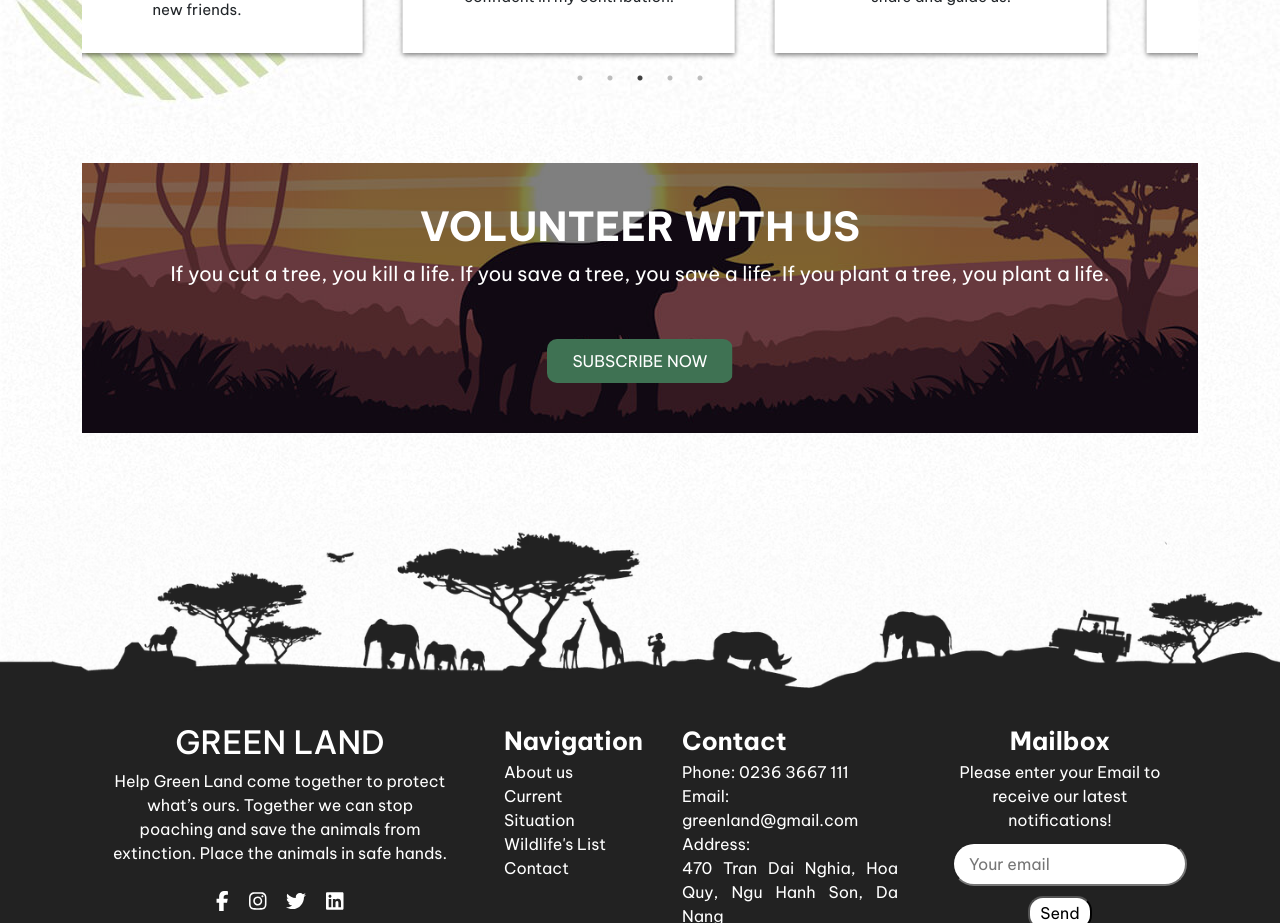
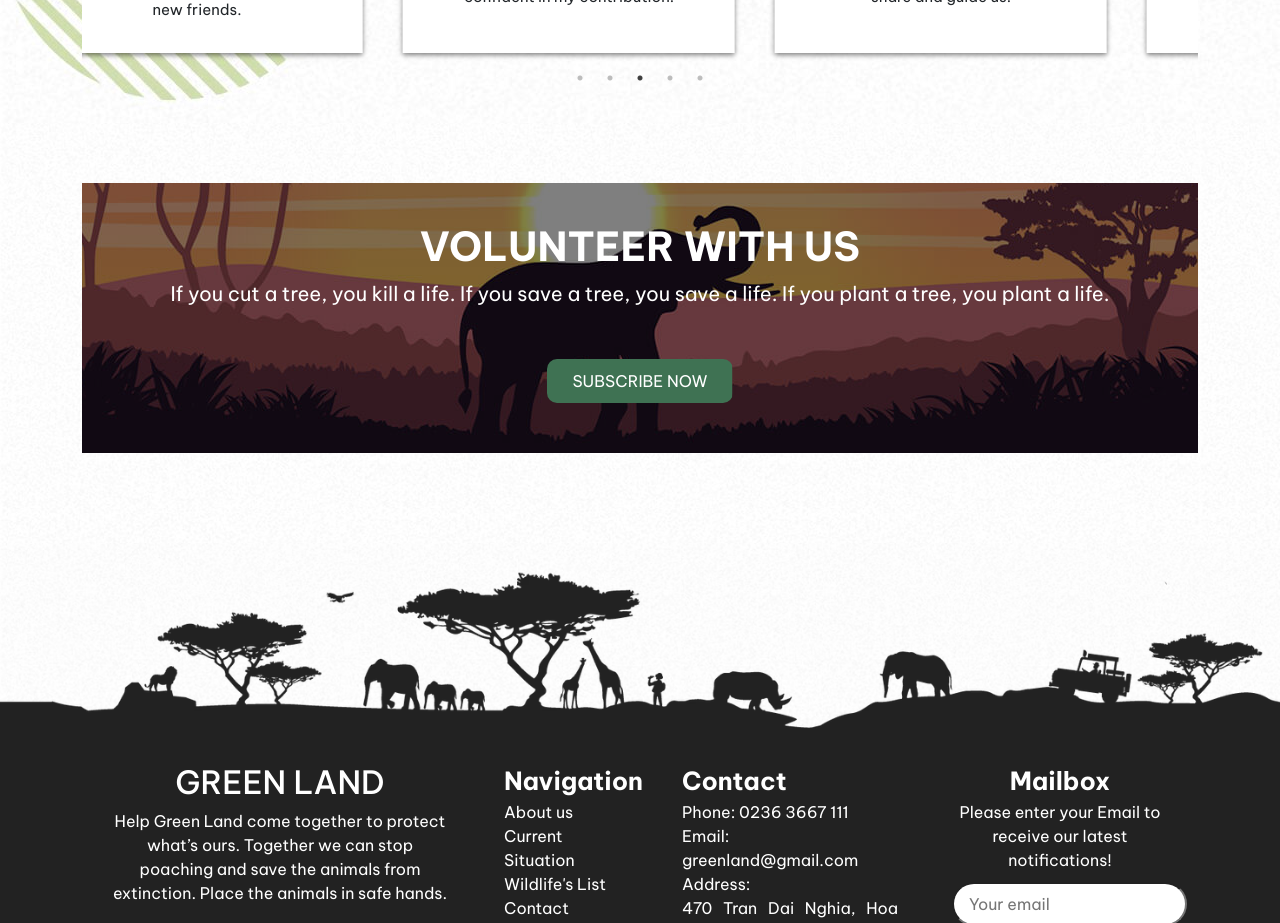
Before and after one commit to karri261/Green-Land, a React (Create React App) app: page / in a window 1280 px wide. Shown: the part 4300-5223 px from the top of the page. Built offline with nearby package versions, Linux system fonts and the light colour scheme.

Commit message:
update 2

```diff
--- a/src/homepage.css
+++ b/src/homepage.css
@@ -881,8 +881,8 @@ ul {
 /* End feedback */
 /* Section subscribe */
 #subscribe {
-    padding-top: 40px;
-    padding-bottom: 40px;
+    padding-top: 60px;
+    padding-bottom: 60px;
 }
 
 #subscribe .inner-main {
```
